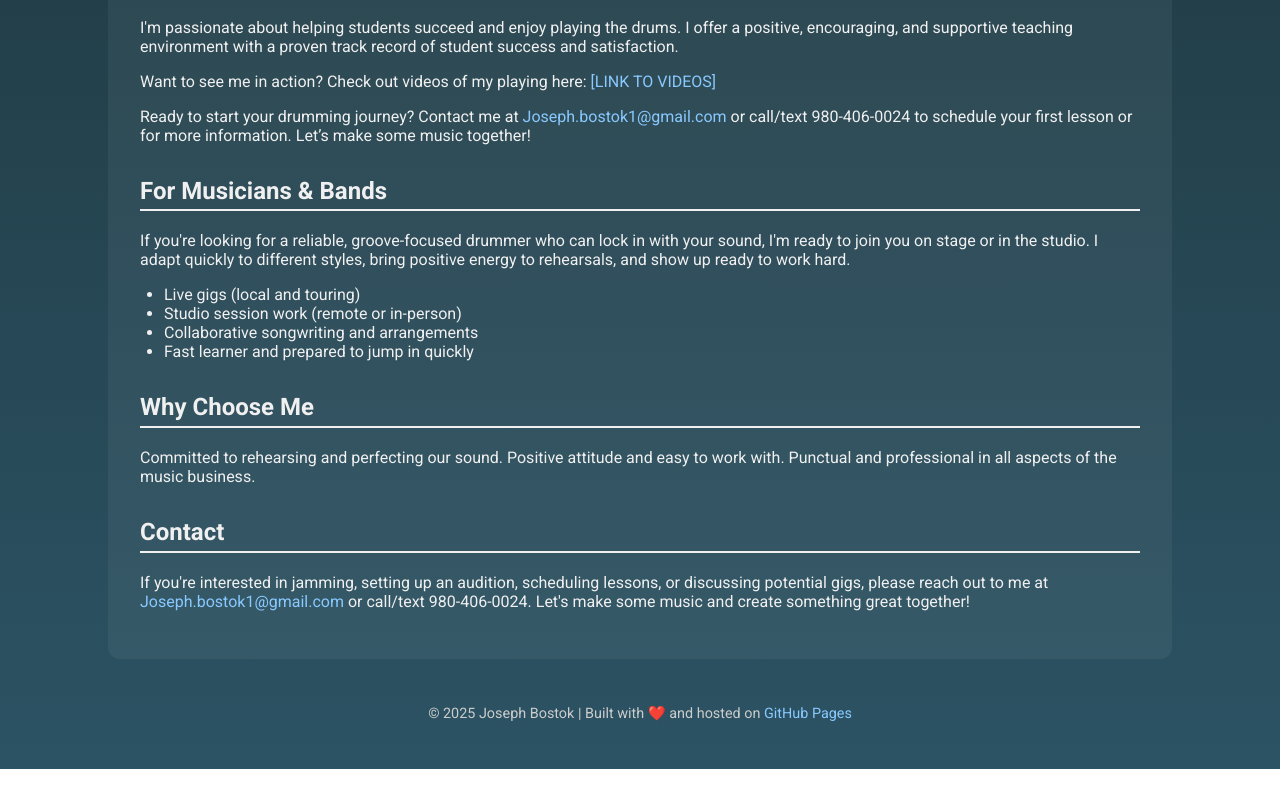
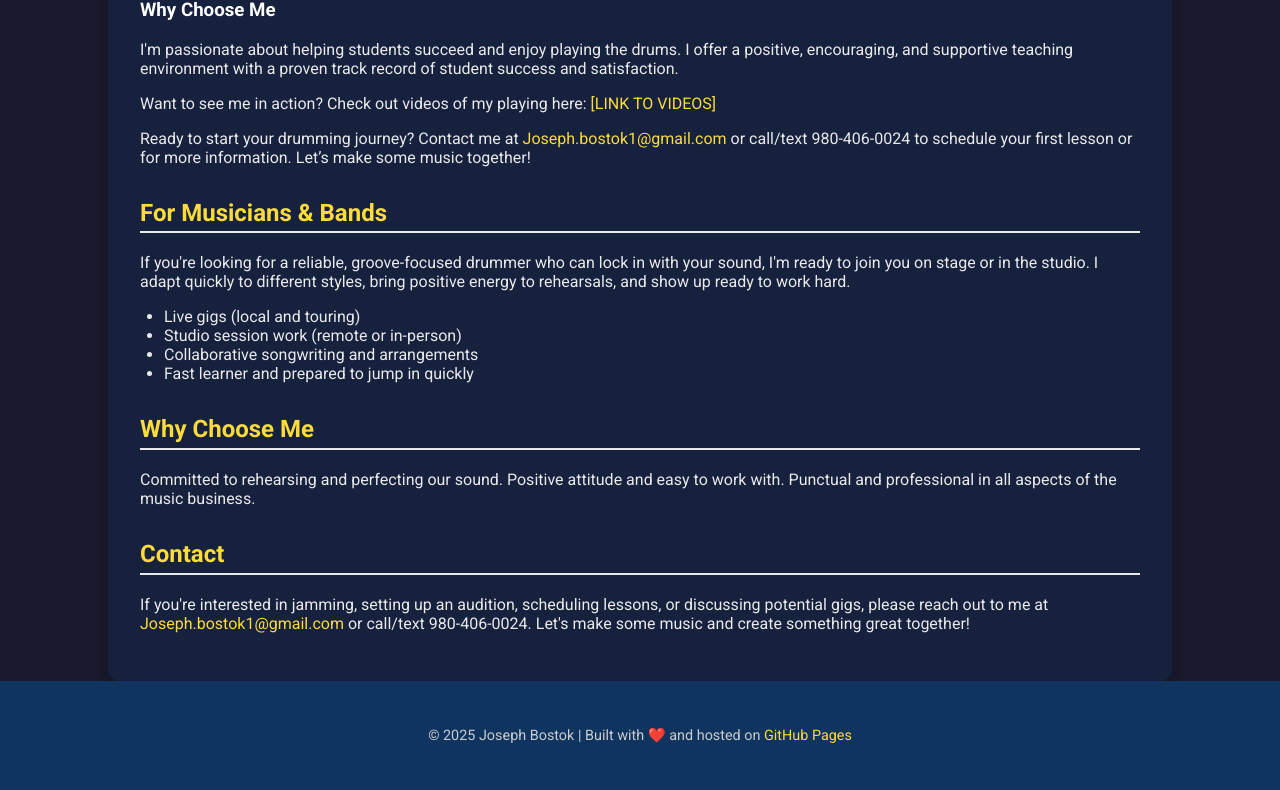
Before and after one commit to Joseph-Bostok/josephbostok.github.io, a plain HTML site: page index.html in a window 1280 px wide. Shown: the part 1182-1972 px from the top of the page. Before the commit the page ends 1951 px from the top, so only its background shows below. Drawn offline with Linux system fonts and the light colour scheme.

Commit message:
Update index.html

```diff
--- a/index.html
+++ b/index.html
@@ -9,34 +9,40 @@
     body {
       margin: 0;
       font-family: 'Roboto', sans-serif;
-      background: linear-gradient(to bottom, #0f2027, #203a43, #2c5364);
-      color: #f0f0f0;
+      background: #1a1a2e;
+      color: #eaeaea;
     }
     header {
-      background-color: rgba(0, 0, 0, 0.6);
+      background: #0f3460;
       text-align: center;
       padding: 3rem 1rem;
     }
     header h1 {
       margin: 0;
-      font-size: 2.5rem;
+      font-size: 2.8rem;
       color: #ffffff;
     }
     header p {
       font-size: 1.2rem;
-      color: #dddddd;
+      color: #dcdcdc;
     }
     .container {
       max-width: 1000px;
       margin: 0 auto;
       padding: 2rem;
-      background: rgba(255, 255, 255, 0.05);
+      background: #16213e;
       border-radius: 12px;
+      box-shadow: 0 4px 20px rgba(0,0,0,0.3);
     }
     h2 {
-      border-bottom: 2px solid #f0f0f0;
+      border-bottom: 2px solid #eaeaea;
       padding-bottom: 0.3rem;
       margin-top: 2rem;
+      color: #fddb3a;
+    }
+    h3 {
+      color: #ffffff;
+      margin-top: 1.5rem;
     }
     ul {
       list-style-type: disc;
@@ -61,10 +67,11 @@
       text-align: center;
       padding: 2rem;
       font-size: 0.9rem;
+      background: #0f3460;
       color: #cccccc;
     }
     a {
-      color: #89c9ff;
+      color: #fddb3a;
       text-decoration: none;
     }
     a:hover {
```
